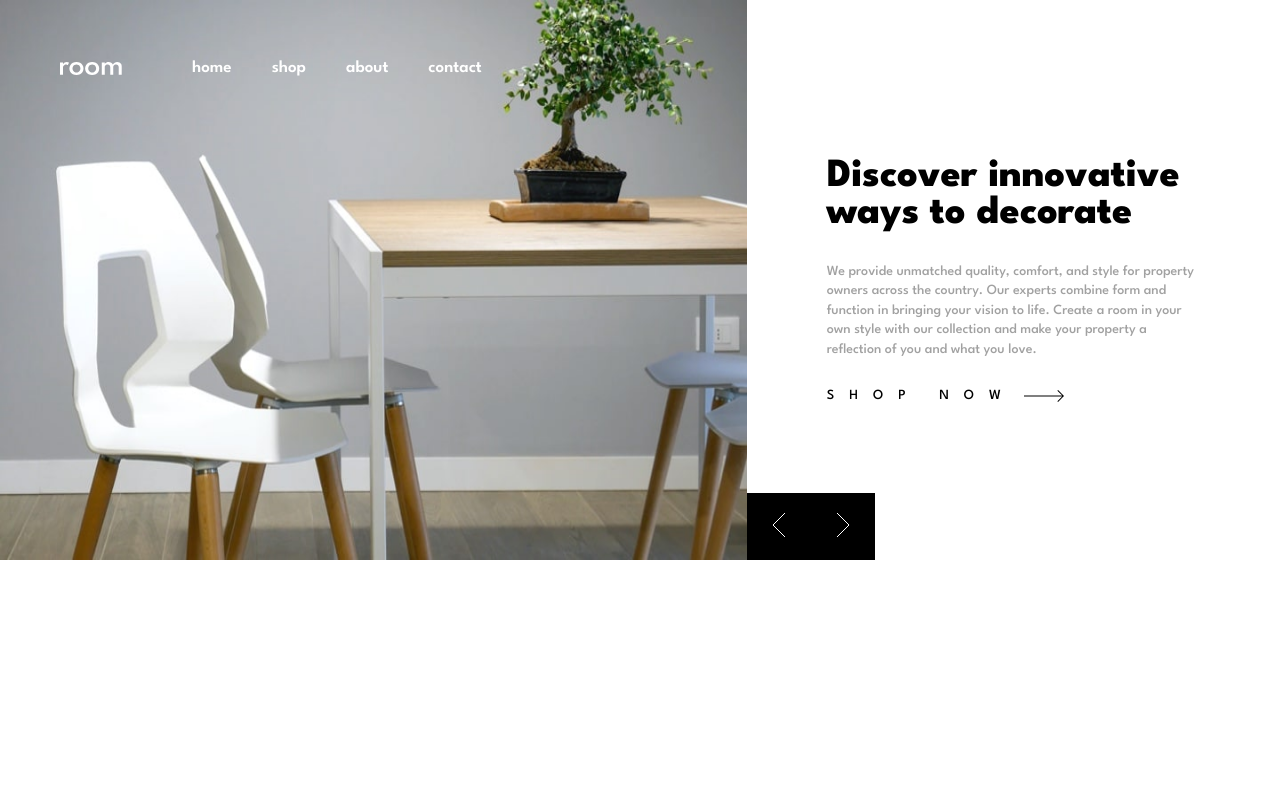
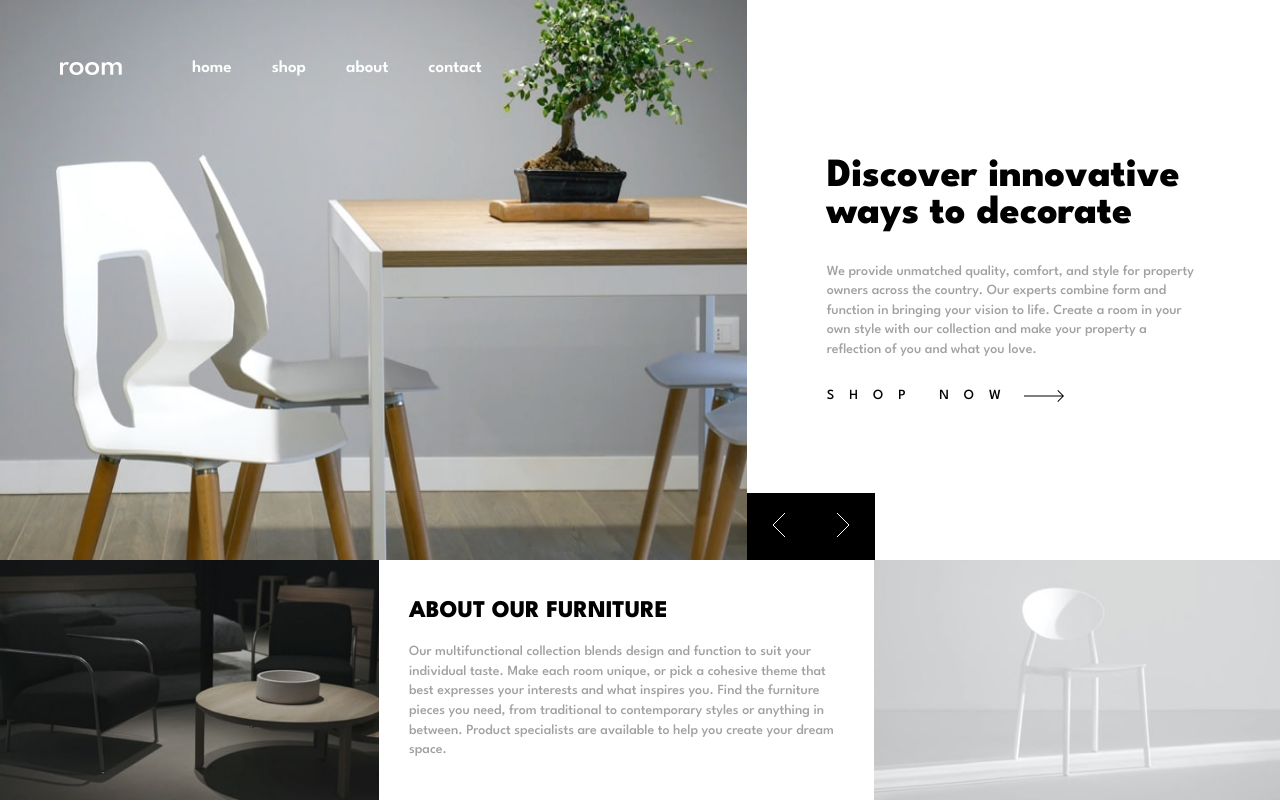
Before and after one commit to quavo19/shopright, a React (Create React App) app: page / in a window 1280 px wide. Built offline with nearby package versions, Linux system fonts and the light colour scheme.

Commit message:
Import About page to homepage

```diff
--- a/src/pages/HomePage.tsx
+++ b/src/pages/HomePage.tsx
@@ -1,5 +1,6 @@
 import React from 'react'
 import Slider from '../components/Slider';
+import About from '../components/About';
 
 
 const HomePage: React.FC = () => {
@@ -28,6 +29,7 @@ const HomePage: React.FC = () => {
             height: "100vh",
         }}>
             <Slider slides={slides} />
+            <About/>
         </div>
     )
 }
```
